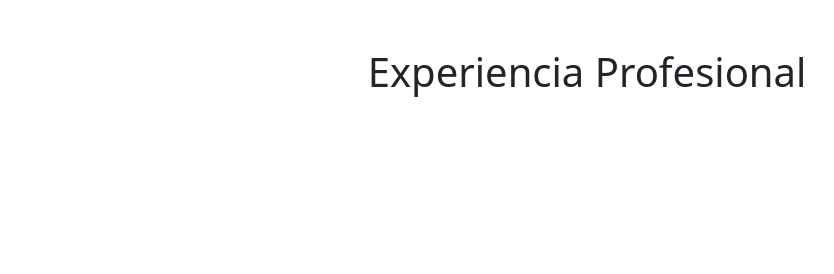
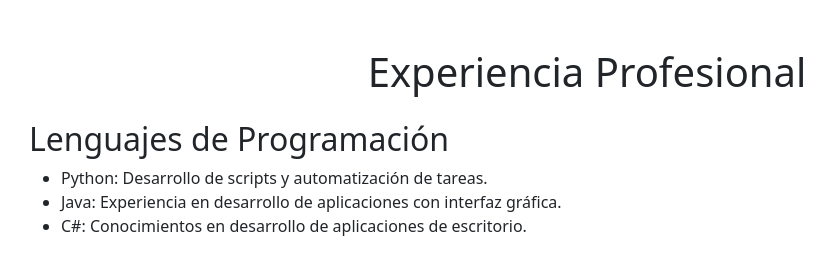
Before and after one commit to Diego200509/PracticaGit4A_JijonDiego, a plain HTML site: page experiencia.html in a window 1280 px wide. Shown: the whole page, without its empty margins (53-887 px from the left). Drawn offline with nearby package versions, Linux system fonts and the light colour scheme.

Commit message:
Se agregó la experiencia de los lenguajes de programación.

```diff
--- a/experiencia.html
+++ b/experiencia.html
@@ -14,6 +14,14 @@
     </header>
 
     <main class="container mt-4">
+        <section id="lenguajes-programacion" class="mb-4">
+            <h2>Lenguajes de Programación</h2>
+            <ul>
+                <li>Python: Desarrollo de scripts y automatización de tareas.</li>
+                <li>Java: Experiencia en desarrollo de aplicaciones con interfaz gráfica.</li>
+                <li>C#: Conocimientos en desarrollo de aplicaciones de escritorio.</li>
+            </ul>
+        </section>
     </main>
 </body>
 
```
